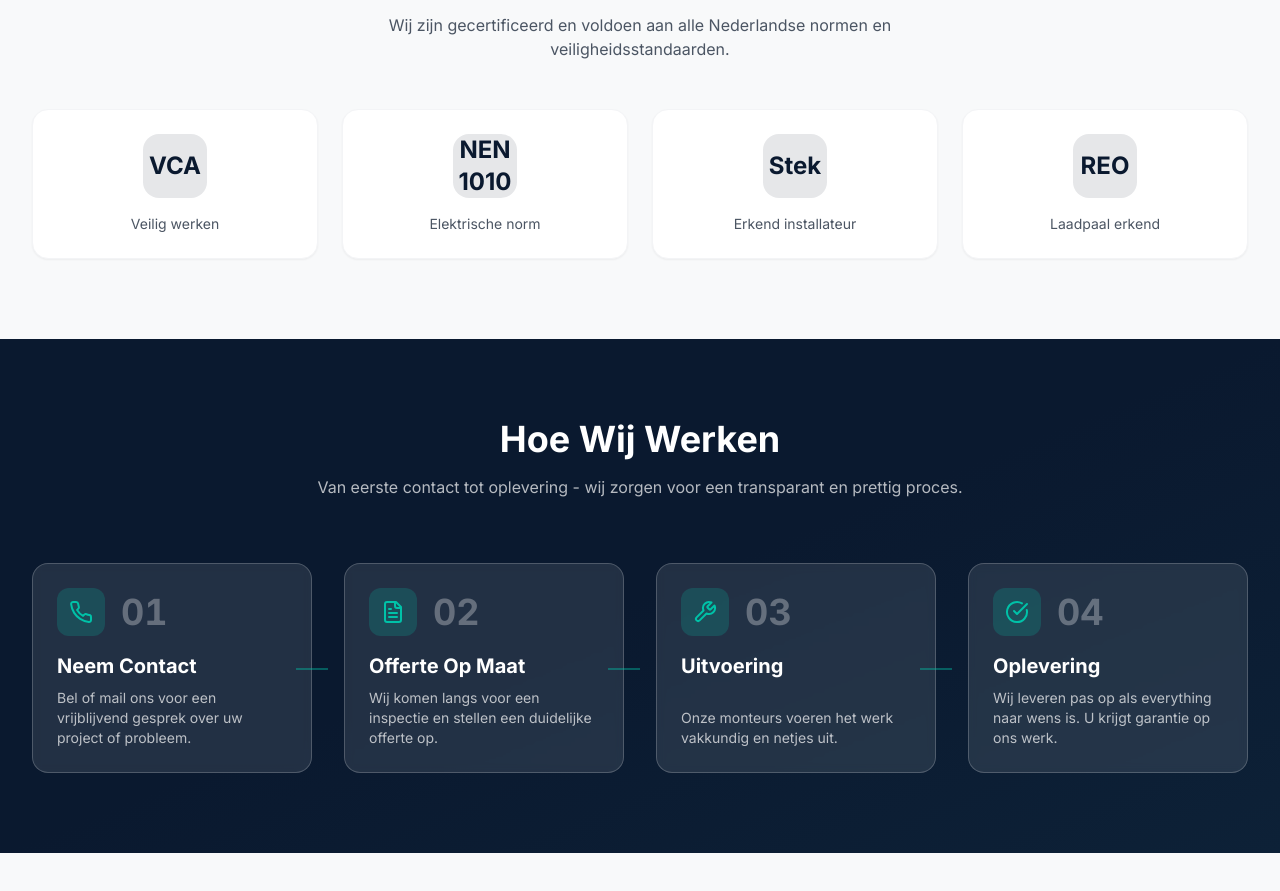
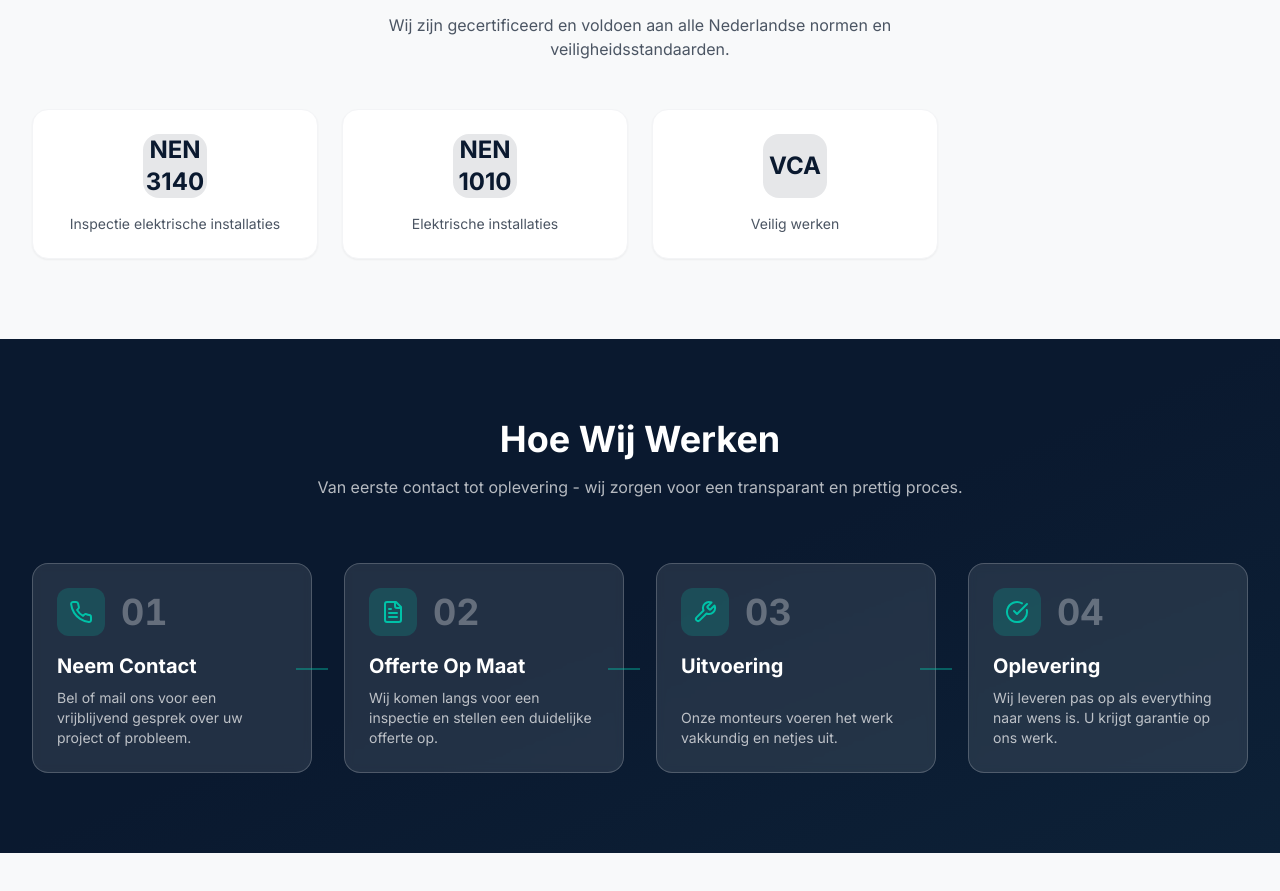
Before and after one commit to gokhanfamict/sbs-electra, a Next.js app: page / in a window 1280 px wide. Shown: the part 2015-2906 px from the top of the page. Built offline with nearby package versions, Linux system fonts and the light colour scheme.

Commit message:
Update certifications to NEN 3140, NEN 1010, VCA

```diff
--- a/src/app/over-ons/page.tsx
+++ b/src/app/over-ons/page.tsx
@@ -64,12 +64,11 @@
 
           <div className="bg-white rounded-2xl p-8 lg:p-12 shadow-sm mb-20">
             <h2 className="text-3xl font-bold text-primary mb-8 text-center">Onze Certificeringen</h2>
-            <div className="grid grid-cols-2 lg:grid-cols-4 gap-6">
+            <div className="grid grid-cols-1 md:grid-cols-3 gap-6">
               {[
+                { name: "NEN 3140", desc: "Inspectie elektrische installaties" },
+                { name: "NEN 1010", desc: "Elektrische installaties" },
                 { name: "VCA", desc: "Veilig werken" },
-                { name: "NEN 1010", desc: "Elektrische norm" },
-                { name: "Stek", desc: "Erkend installateur" },
-                { name: "REO", desc: "Laadpaal erkend" },
               ].map((cert, i) => (
                 <div key={i} className="text-center p-6 border-2 border-light rounded-xl hover:border-accent transition-colors">
                   <span className="text-2xl font-bold text-primary">{cert.name}</span>
--- a/src/components/sections/Certifications.tsx
+++ b/src/components/sections/Certifications.tsx
@@ -3,10 +3,9 @@
 
 export function Certifications() {
   const certs = [
+    { name: "NEN 3140", desc: "Inspectie elektrische installaties" },
+    { name: "NEN 1010", desc: "Elektrische installaties" },
     { name: "VCA", desc: "Veilig werken" },
-    { name: "NEN 1010", desc: "Elektrische norm" },
-    { name: "Stek", desc: "Erkend installateur" },
-    { name: "REO", desc: "Laadpaal erkend" },
   ];
 
   return (
```
Also changed, not shown: 1 other file (tests, documents, lock files or other folders).
